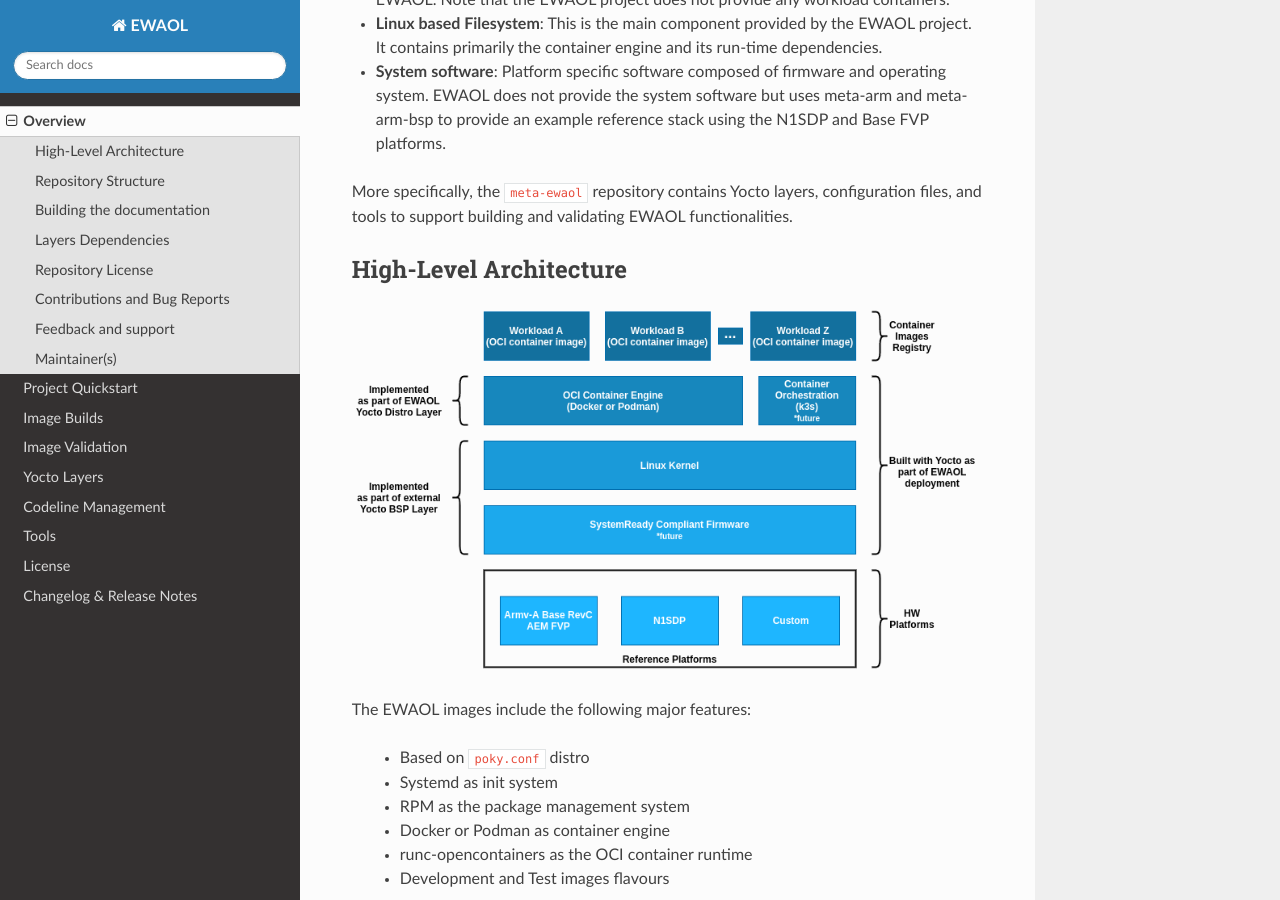
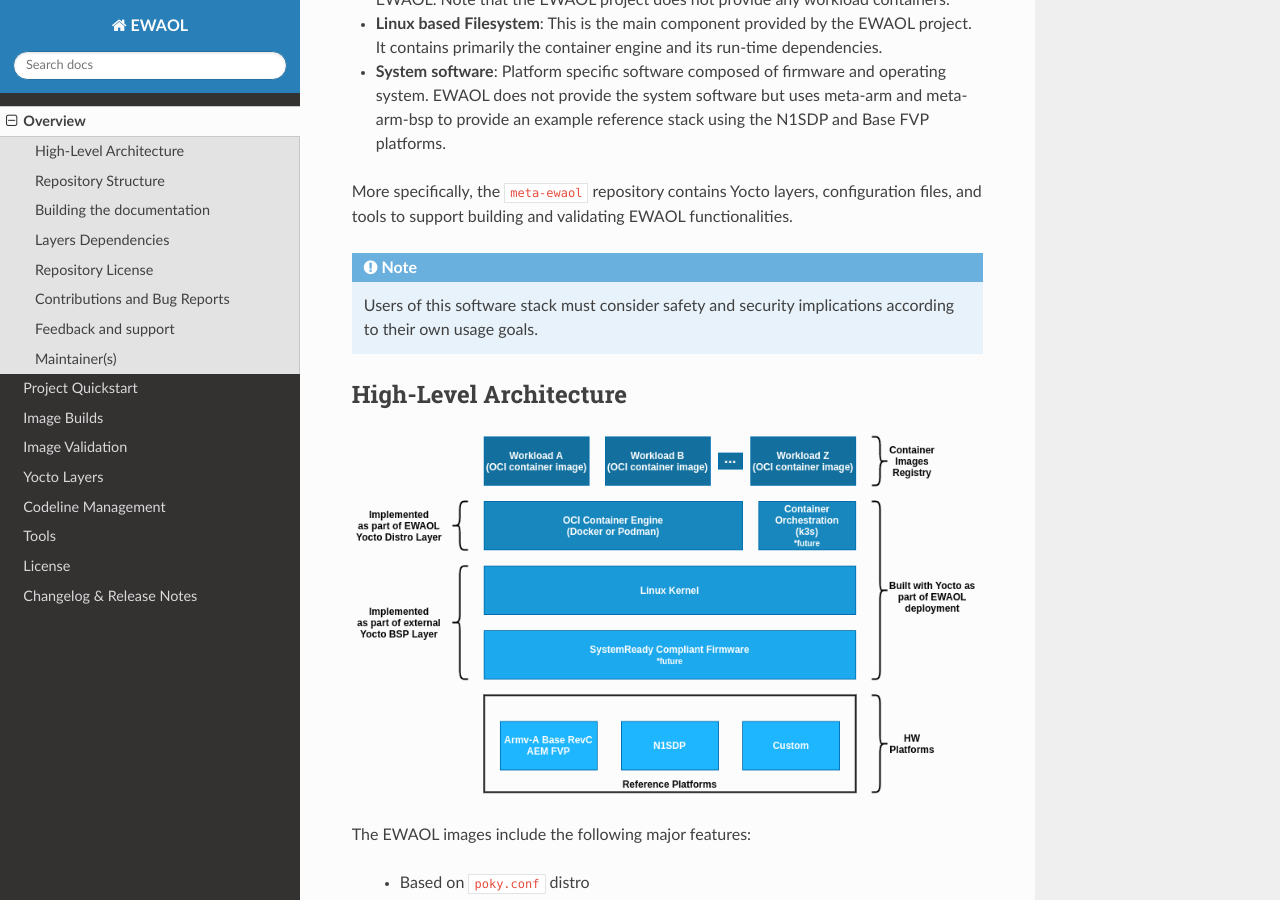
Before and after one commit to chaoge525/soafee_demo, a Sphinx documentation site: the page built from documentation/overview.rst, in a window 1280 px wide and 900 px high, scrolled down 316 px. Built offline with Sphinx 7.4.7 and the Read the Docs theme 2.0.0, drawn with Linux system fonts in a browser that asks for light colours.

Commit message:
doc: Add safety and security statement
Issue-Id: SCM-2777
Signed-off-by: Filipe Rinaldi <filipe.rinaldi@arm.com>
Change-Id: Ida2cb1c0a38a15db9ee4738974a92fa425728173

```diff
--- a/documentation/overview.rst
+++ b/documentation/overview.rst
@@ -23,6 +23,10 @@ More specifically, the ``meta-ewaol`` repository contains Yocto layers,
 configuration files, and tools to support building and validating EWAOL
 functionalities.
 
+.. note::
+    Users of this software stack must consider safety and security implications
+    according to their own usage goals.
+
 High-Level Architecture
 -----------------------
 
```
